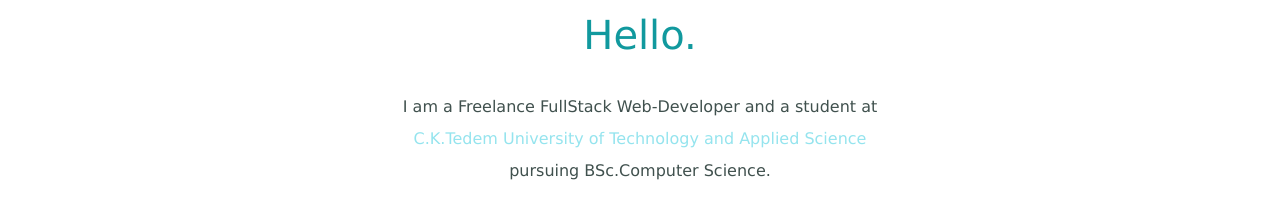
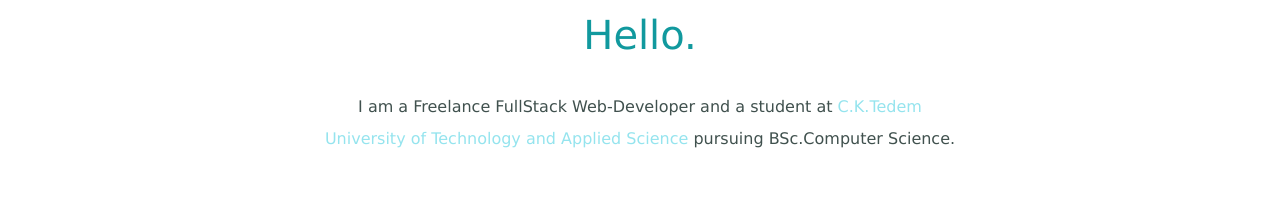
Before and after one commit to RaqDeku/TestSite, a plain HTML site: page index.html in a window 1280 px wide. Shown: the part 746-952 px from the top of the page. Drawn offline with Linux system fonts and the light colour scheme.

Commit message:
Update styles.css

```diff
--- a/css/styles.css
+++ b/css/styles.css
@@ -60,7 +60,7 @@ hr{
     width: 20rem;
 }
 .profile_msg{
-    width: 30rem;
+    width: 40rem;
     margin: auto;
 }
 .bio{
```
